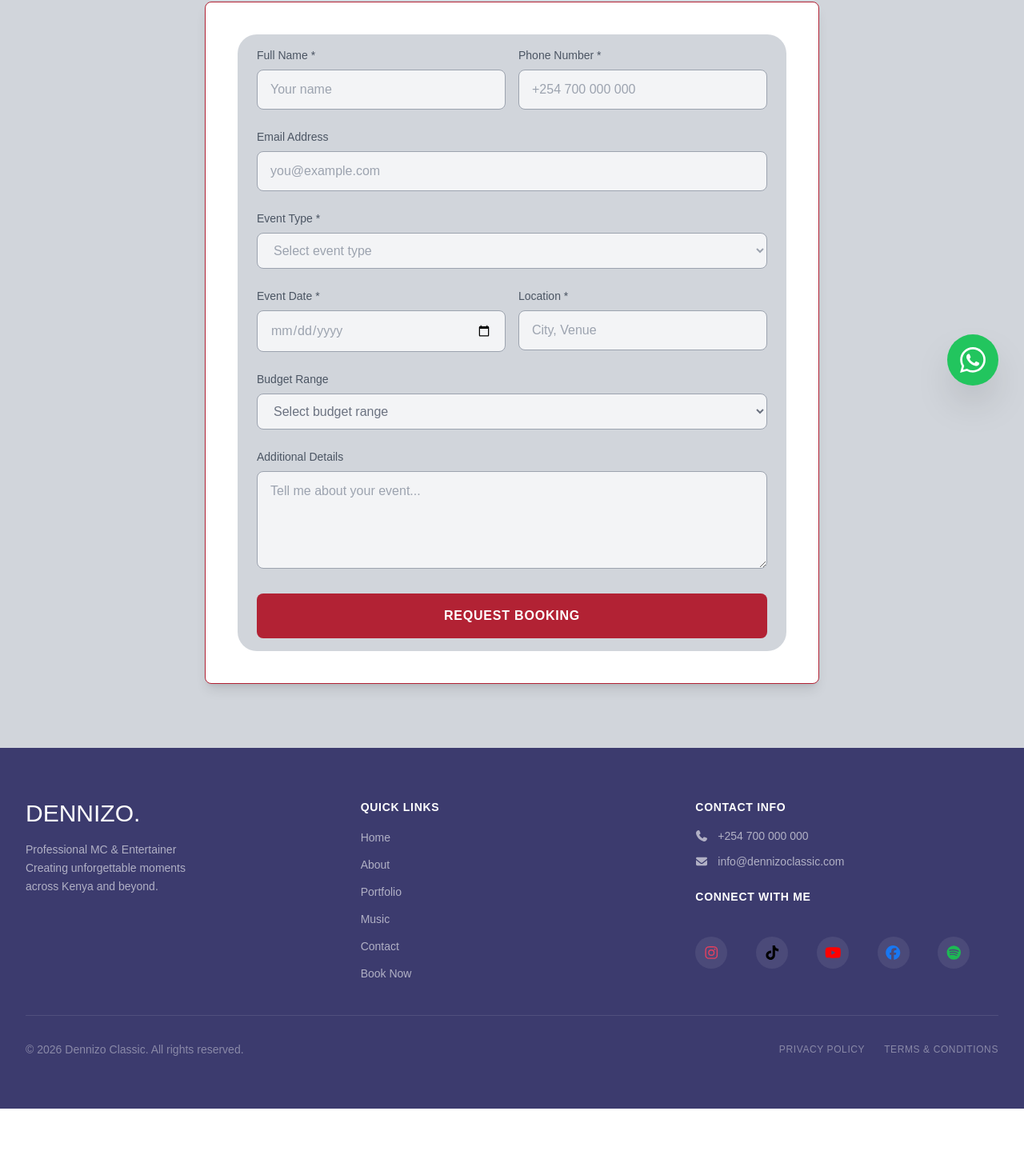
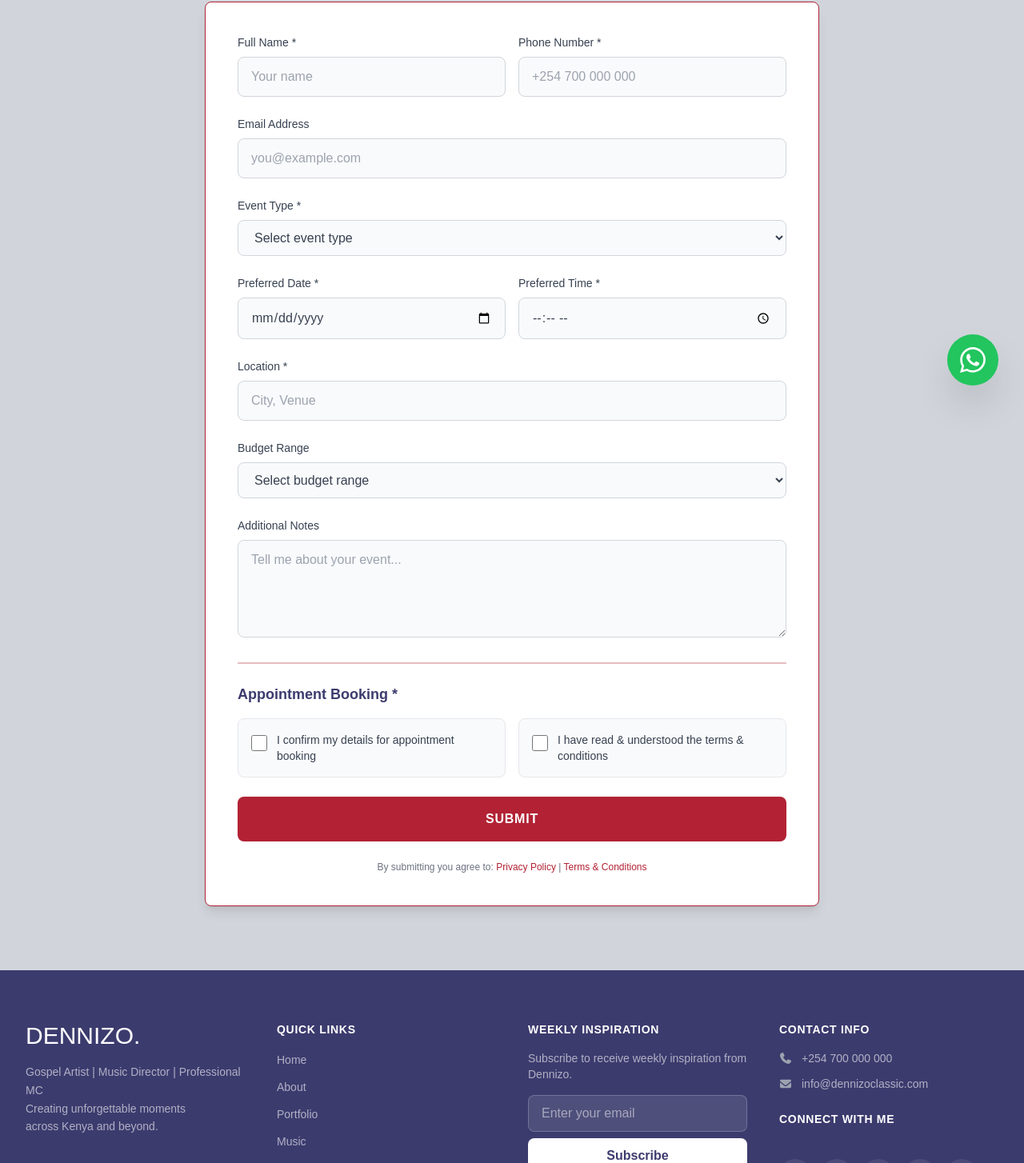
Before and after one commit to csandrew/dennizo-portfolio, a React (Vite) app: page /booking in a window 1280 px wide. Shown: the part 286-1740 px from the top of the page at 80% size. Before the commit the page ends 1672 px from the top, so only its background shows below. Built offline with nearby package versions, Linux system fonts and the light colour scheme; the HTML template or start-up script is replaced by a standard one.

Commit message:
Final updates: Booking form with appointment booking, newsletter, updated footer

```diff
--- a/src/components/layout/Footer.jsx
+++ b/src/components/layout/Footer.jsx
@@ -1,4 +1,4 @@
-import React from 'react'
+import React, { useState } from 'react'
 import { Link } from 'react-router-dom'
 import { FontAwesomeIcon } from '@fortawesome/react-fontawesome'
 import {
@@ -6,19 +6,34 @@ import {
   faTiktok,
   faYoutube,
   faFacebook,
-  faTwitter,
-  faSpotify,
-  faSoundcloud
+  faSpotify
 } from '@fortawesome/free-brands-svg-icons'
 import {
   faPhone,
   faEnvelope,
   faLocationDot,
-  faHeart
+  faHeart,
+  faEnvelopeOpen
 } from '@fortawesome/free-solid-svg-icons'
 
 const Footer = () => {
   const currentYear = new Date().getFullYear()
+  const [email, setEmail] = useState('')
+  const [status, setStatus] = useState('idle')
+
+  const handleSubscribe = (e) => {
+    e.preventDefault()
+    if (!email) return
+
+    setStatus('submitting')
+
+    // Simulate API call
+    setTimeout(() => {
+      setStatus('success')
+      setEmail('')
+      setTimeout(() => setStatus('idle'), 3000)
+    }, 1000)
+  }
 
   const socialLinks = [
     {
@@ -45,14 +60,12 @@ const Footer = () => {
       url: 'https://facebook.com/dennizoclassic',
       color: '#1877F2'
     },
-
     {
       name: 'Spotify',
       icon: faSpotify,
       url: 'https://spotify.com/dennizoclassic',
       color: '#1DB954'
     },
-
   ]
 
   const quickLinks = [
@@ -75,7 +88,7 @@ const Footer = () => {
       style={{ backgroundColor: '#3C3B6E' }}
     >
       <div className="max-w-7xl mx-auto px-4 sm:px-6 lg:px-8">
-        <div className="grid md:grid-cols-3 gap-10">
+        <div className="grid md:grid-cols-4 gap-10">
           {/* Brand Section */}
           <div className="md:col-span-1">
             <h3 className="text-3xl font-display mb-4">
@@ -83,7 +96,7 @@ const Footer = () => {
               <span className="text-pink_orchid">.</span>
             </h3>
             <p className="text-white/60 text-sm leading-relaxed">
-              Professional MC & Entertainer<br />
+              Gospel Artist | Music Director | Professional MC<br />
               Creating unforgettable moments<br />
               across Kenya and beyond.
             </p>
@@ -108,6 +121,46 @@ const Footer = () => {
             </ul>
           </div>
 
+          {/* Newsletter Section */}
+          <div>
+            <h4 className="font-bold text-white mb-4 text-sm uppercase tracking-wider">
+              Weekly Inspiration
+            </h4>
+            <p className="text-white/60 text-sm mb-4">
+              Subscribe to receive weekly inspiration from Dennizo.
+            </p>
+
+            <form onSubmit={handleSubscribe} className="space-y-3">
+              <div className="flex flex-col gap-2">
+                <input
+                  type="email"
+                  value={email}
+                  onChange={(e) => setEmail(e.target.value)}
+                  placeholder="Enter your email"
+                  required
+                  className="px-4 py-2.5 rounded-lg text-gray-800 bg-white/10 border border-white/20 text-white placeholder-white/50 focus:outline-none focus:border-pink_orchid transition-colors w-full"
+                />
+                <button
+                  type="submit"
+                  disabled={status === 'submitting'}
+                  className="px-4 py-2.5 bg-white text-secondary font-semibold rounded-lg hover:bg-white/80 transition-all disabled:opacity-50 w-full"
+                >
+                  {status === 'submitting' ? 'Subscribing...' : 'Subscribe'}
+                </button>
+              </div>
+
+              {status === 'success' && (
+                <p className="text-green-400 text-sm text-center">
+                  ✅ Subscribed successfully!
+                </p>
+              )}
+            </form>
+
+          {/*<p className="text-white/40 text-xs mt-3">
+              ✝️ Weekly inspiration delivered to your inbox
+            </p> */}
+          </div>
+
           {/* Contact Info */}
           <div>
             <h4 className="font-bold text-white mb-4 text-sm uppercase tracking-wider">
@@ -115,16 +168,14 @@ const Footer = () => {
             </h4>
             <ul className="space-y-3">
               <li className="flex items-center gap-3 text-white/60 hover:text-white transition-colors text-sm">
-                <FontAwesomeIcon icon={faPhone} className="text-pink_orchid w-4" />
+                <FontAwesomeIcon icon={faPhone} className="text-gray-400 w-4" />
                 <a href="tel:+254700000000">+254 700 000 000</a>
               </li>
               <li className="flex items-center gap-3 text-white/60 hover:text-white transition-colors text-sm">
-                <FontAwesomeIcon icon={faEnvelope} className="text-pink_orchid w-4" />
+                <FontAwesomeIcon icon={faEnvelope} className="text-gray-400 w-4" />
                 <a href="mailto:info@dennizoclassic.com">info@dennizoclassic.com</a>
               </li>
-
             </ul>
-
 
             {/* Social Links */}
             <div>
@@ -132,7 +183,7 @@ const Footer = () => {
                 Connect With Me
               </h4>
 
-              <div className="grid grid-cols-5">
+              <div className="flex gap-3">
                 {socialLinks.map((social) => (
                   <a
                     key={social.name}
@@ -150,12 +201,8 @@ const Footer = () => {
                   </a>
                 ))}
               </div>
-
             </div>
-
-
           </div>
-
         </div>
 
         {/* Bottom Bar */}
@@ -168,7 +215,7 @@ const Footer = () => {
               <Link
                 key={link.name}
                 to={link.href}
-                className="text-white/40 hover:text-pink_orchid transition-colors text-xs uppercase tracking-wider"
+                className="text-white/40 hover:text-white transition-colors text-xs uppercase tracking-wider"
               >
                 {link.name}
               </Link>
--- a/src/components/layout/Header.jsx
+++ b/src/components/layout/Header.jsx
@@ -33,7 +33,7 @@ const Header = () => {
           {/* Logo - Left */}
           <Link to="/" className="flex items-center flex-shrink-0">
             <span className="text-2xl font-display text-primary font-bold">
-              DENNIZO<span className="text-pink_orchid">.</span>
+              DENNIZOCLASSIC<span className="text-primary">.</span>
             </span>
           </Link>
 
@@ -86,7 +86,7 @@ const Header = () => {
               <Link
                 key={item.name}
                 to={item.href}
-                className="block py-2.5 px-4 text-sm font-semibold uppercase tracking-wider text-gray-600 hover:text-primary hover:bg-gray-50 transition-colors"
+                className="block py-2.5 px-4 text-sm font-semibold uppercase tracking-wider text-gray-600 hover:text-primary hover:bg-gray-200 transition-colors"
                 onClick={() => setIsOpen(false)}
               >
                 {item.name}
--- a/src/components/sections/Booking.jsx
+++ b/src/components/sections/Booking.jsx
@@ -1,5 +1,6 @@
 import React, { useState } from 'react'
 import { motion } from 'framer-motion'
+import { Link } from 'react-router-dom'
 
 const Booking = () => {
   const [formData, setFormData] = useState({
@@ -8,22 +9,40 @@ const Booking = () => {
     phone: '',
     eventType: '',
     eventDate: '',
+    eventTime: '',
     location: '',
     budget: '',
-    message: ''
+    message: '',
+    confirmDetails: false,
+    acceptTerms: false
   })
 
   const [status, setStatus] = useState('idle')
 
   const handleChange = (e) => {
-    setFormData({ ...formData, [e.target.name]: e.target.value })
+    const { name, value, type, checked } = e.target
+    setFormData({
+      ...formData,
+      [name]: type === 'checkbox' ? checked : value
+    })
   }
 
   const handleSubmit = async (e) => {
     e.preventDefault()
+
+    // Check if both checkboxes are checked
+    if (!formData.confirmDetails) {
+      alert('Please confirm your details for appointment booking.')
+      return
+    }
+
+    if (!formData.acceptTerms) {
+      alert('Please accept the Terms & Conditions to proceed.')
+      return
+    }
+
     setStatus('submitting')
 
-    // Send to your email or CRM
     try {
       await fetch('/api/booking', {
         method: 'POST',
@@ -37,9 +56,12 @@ const Booking = () => {
         phone: '',
         eventType: '',
         eventDate: '',
+        eventTime: '',
         location: '',
         budget: '',
-        message: ''
+        message: '',
+        confirmDetails: false,
+        acceptTerms: false
       })
     } catch (error) {
       setStatus('error')
@@ -56,13 +78,11 @@ const Booking = () => {
           viewport={{ once: true }}
           className="text-center mb-12"
         >
-
           <span className="text-primary font-body font-semibold text-sm uppercase tracking-widest mb-4">
             Bookings
           </span>
           <div className="w-24 h-1 bg-primary mx-auto rounded-full m-4"></div>
           <h2 className="section-title text-secondary">Book Now</h2>
-
           <p className="section-subtitle text-gray-700">
             Let's create unforgettable moments together
           </p>
@@ -71,10 +91,11 @@ const Booking = () => {
         <div className="flex flex-col gap-6 max-w-3xl mx-auto border border-primary rounded-lg p-6 md:p-10 bg-white shadow-lg">
 
           {/* Booking Form */}
-          <form onSubmit={handleSubmit} className="md:col-span-3 space-y-6 bg-gray-300 px-6 py-4 rounded-3xl">
+          <form onSubmit={handleSubmit} className="space-y-6">
+            {/* Name & Phone */}
             <div className="grid md:grid-cols-2 gap-4">
               <div>
-                <label className="block text-sm font-medium text-gray-600 mb-2">
+                <label className="block text-sm font-medium text-gray-700 mb-2">
                   Full Name *
                 </label>
                 <input
@@ -83,12 +104,12 @@ const Booking = () => {
                   required
                   value={formData.name}
                   onChange={handleChange}
-                  className="w-full px-4 py-3 bg-gray-100 border border-gray-400 rounded-lg focus:border-secondary focus:ring-2 focus:ring-secondary text-gray-400"
+                  className="w-full px-4 py-3 bg-gray-50 border border-gray-300 rounded-lg focus:border-primary focus:ring-2 focus:ring-primary/20 text-gray-700"
                   placeholder="Your name"
                 />
               </div>
               <div>
-                <label className="block text-sm font-medium text-gray-600 mb-2">
+                <label className="block text-sm font-medium text-gray-700 mb-2">
                   Phone Number *
                 </label>
                 <input
@@ -97,14 +118,15 @@ const Booking = () => {
                   required
                   value={formData.phone}
                   onChange={handleChange}
-                  className="w-full px-4 py-3 bg-gray-100 border border-gray-400 rounded-lg focus:border-secondary focus:ring-2 focus:ring-secondary text-gray-400"
+                  className="w-full px-4 py-3 bg-gray-50 border border-gray-300 rounded-lg focus:border-primary focus:ring-2 focus:ring-primary/20 text-gray-700"
                   placeholder="+254 700 000 000"
                 />
               </div>
             </div>
 
+            {/* Email */}
             <div>
-              <label className="block text-sm font-medium text-gray-600 mb-2">
+              <label className="block text-sm font-medium text-gray-700 mb-2">
                 Email Address
               </label>
               <input
@@ -112,13 +134,14 @@ const Booking = () => {
                 name="email"
                 value={formData.email}
                 onChange={handleChange}
-                className="w-full px-4 py-3 bg-gray-100 border border-gray-400 rounded-lg focus:border-secondary focus:ring-2 focus:ring-secondary text-gray-400"
+                className="w-full px-4 py-3 bg-gray-50 border border-gray-300 rounded-lg focus:border-primary focus:ring-2 focus:ring-primary/20 text-gray-700"
                 placeholder="you@example.com"
               />
             </div>
 
+            {/* Event Type */}
             <div>
-              <label className="block text-sm font-medium text-gray-600 mb-2">
+              <label className="block text-sm font-medium text-gray-700 mb-2">
                 Event Type *
               </label>
               <select
@@ -126,7 +149,7 @@ const Booking = () => {
                 required
                 value={formData.eventType}
                 onChange={handleChange}
-                className="w-full px-4 py-3 bg-gray-100 border border-gray-400 rounded-lg focus:border-secondary focus:ring-2 focus:ring-secondary text-gray-400"
+                className="w-full px-4 py-3 bg-gray-50 border border-gray-300 rounded-lg focus:border-primary focus:ring-2 focus:ring-primary/20 text-gray-700"
               >
                 <option value="">Select event type</option>
                 <option value="wedding">Wedding</option>
@@ -138,10 +161,11 @@ const Booking = () => {
               </select>
             </div>
 
+            {/* Preferred Date & Time */}
             <div className="grid md:grid-cols-2 gap-4">
               <div>
-                <label className="block text-sm font-medium text-gray-600 mb-2">
-                  Event Date *
+                <label className="block text-sm font-medium text-gray-700 mb-2">
+                  Preferred Date *
                 </label>
                 <input
                   type="date"
@@ -149,34 +173,50 @@ const Booking = () => {
                   required
                   value={formData.eventDate}
                   onChange={handleChange}
-                  className="w-full px-4 py-3 bg-gray-100 border border-gray-400 rounded-lg focus:border-secondary focus:ring-2 focus:ring-secondary text-gray-400"
+                  className="w-full px-4 py-3 bg-gray-50 border border-gray-300 rounded-lg focus:border-primary focus:ring-2 focus:ring-primary/20 text-gray-700"
                 />
               </div>
               <div>
-                <label className="block text-sm font-medium text-gray-600 mb-2">
-                  Location *
+                <label className="block text-sm font-medium text-gray-700 mb-2">
+                  Preferred Time *
                 </label>
                 <input
-                  type="text"
-                  name="location"
+                  type="time"
+                  name="eventTime"
                   required
-                  value={formData.location}
+                  value={formData.eventTime}
                   onChange={handleChange}
-                  className="w-full px-4 py-3 bg-gray-100 border border-gray-400 rounded-lg focus:border-secondary focus:ring-2 focus:ring-secondary text-gray-400"
-                  placeholder="City, Venue"
+                  className="w-full px-4 py-3 bg-gray-50 border border-gray-300 rounded-lg focus:border-primary focus:ring-2 focus:ring-primary/20 text-gray-700"
                 />
               </div>
             </div>
 
+            {/* Location */}
             <div>
-              <label className="block text-sm font-medium text-gray-600 mb-2">
+              <label className="block text-sm font-medium text-gray-700 mb-2">
+                Location *
+              </label>
+              <input
+                type="text"
+                name="location"
+                required
+                value={formData.location}
+                onChange={handleChange}
+                className="w-full px-4 py-3 bg-gray-50 border border-gray-300 rounded-lg focus:border-primary focus:ring-2 focus:ring-primary/20 text-gray-700"
+                placeholder="City, Venue"
+              />
+            </div>
+
+            {/* Budget */}
+            <div>
+              <label className="block text-sm font-medium text-gray-700 mb-2">
                 Budget Range
               </label>
               <select
                 name="budget"
                 value={formData.budget}
                 onChange={handleChange}
-                className="w-full px-4 py-3 bg-gray-100 border border-gray-400 rounded-lg focus:border-secondary focus:ring-2 focus:ring-secondary text-gray-500"
+                className="w-full px-4 py-3 bg-gray-50 border border-gray-300 rounded-lg focus:border-primary focus:ring-2 focus:ring-primary/20 text-gray-700"
               >
                 <option value="">Select budget range</option>
                 <option value="under-50k">Under 50,000 KES</option>
@@ -186,20 +226,63 @@ const Booking = () => {
               </select>
             </div>
 
+            {/* Additional Notes */}
             <div>
-              <label className="block text-sm font-medium text-gray-600 mb-2">
-                Additional Details
+              <label className="block text-sm font-medium text-gray-700 mb-2">
+                Additional Notes
               </label>
               <textarea
                 name="message"
                 rows="4"
                 value={formData.message}
                 onChange={handleChange}
-                className="w-full px-4 py-3 bg-gray-100 border border-gray-400 rounded-lg focus:border-secondary focus:ring-2 focus:ring-secondary text-gray-400"
+                className="w-full px-4 py-3 bg-gray-50 border border-gray-300 rounded-lg focus:border-primary focus:ring-2 focus:ring-primary/20 text-gray-700"
                 placeholder="Tell me about your event..."
               ></textarea>
             </div>
 
+            {/* Appointment Booking - Grid Section */}
+            <div className="border-t-2 border-primary/30 pt-6">
+              <h3 className="text-lg font-semibold text-secondary mb-4">
+                Appointment Booking *
+              </h3>
+
+              <div className="grid grid-cols-1 md:grid-cols-2 gap-4">
+                {/* Confirm Details */}
+                <div className="flex items-start gap-3 p-4 bg-gray-50 rounded-lg border border-gray-200">
+                  <input
+                    type="checkbox"
+                    name="confirmDetails"
+                    id="confirmDetails"
+                    required
+                    checked={formData.confirmDetails}
+                    onChange={handleChange}
+                    className="mt-1 w-5 h-5 text-primary border-gray-300 rounded focus:ring-primary flex-shrink-0"
+                  />
+                  <label htmlFor="confirmDetails" className="text-sm text-gray-700">
+                    I confirm my details for appointment booking
+                  </label>
+                </div>
+
+                {/* Terms & Conditions */}
+                <div className="flex items-start gap-3 p-4 bg-gray-50 rounded-lg border border-gray-200">
+                  <input
+                    type="checkbox"
+                    name="acceptTerms"
+                    id="acceptTerms"
+                    required
+                    checked={formData.acceptTerms}
+                    onChange={handleChange}
+                    className="mt-1 w-5 h-5 text-primary border-gray-300 rounded focus:ring-primary flex-shrink-0"
+                  />
+                  <label htmlFor="acceptTerms" className="text-sm text-gray-700">
+                    I have read & understood the terms & conditions
+                  </label>
+                </div>
+              </div>
+            </div>
+
+            {/* Submit Button */}
             <button
               type="submit"
               disabled={status === 'submitting'}
@@ -209,17 +292,25 @@ const Booking = () => {
                   : 'hover:bg-primary-dark transform hover:scale-[1.02]'
               }`}
             >
-              {status === 'submitting' ? 'Sending...' : 'Request Booking'}
+              {status === 'submitting' ? 'Sending...' : 'Submit'}
             </button>
 
+            {/* Legal Agreement Text */}
+            <p className="text-xs text-gray-500 text-center">
+              By submitting you agree to:{' '}
+              <Link to="/privacy" className="text-primary hover:underline">Privacy Policy</Link>
+              {' | '}
+              <Link to="/terms" className="text-primary hover:underline">Terms & Conditions</Link>
+            </p>
+
             {status === 'success' && (
-              <div className="p-4 bg-green-500/10 border border-green-500 rounded-lg text-green-300 text-center">
+              <div className="p-4 bg-green-50 border border-green-500 rounded-lg text-green-700 text-center">
                 ✅ Thank you! I'll get back to you within 2 hours.
               </div>
             )}
 
             {status === 'error' && (
-              <div className="p-4 bg-red-500/20 border border-red-500 rounded-lg text-red-300 text-center">
+              <div className="p-4 bg-red-50 border border-red-500 rounded-lg text-red-700 text-center">
                 ❌ Something went wrong. Please call me directly or try again.
               </div>
             )}
--- a/src/components/sections/Hero.jsx
+++ b/src/components/sections/Hero.jsx
@@ -12,10 +12,10 @@ const Hero = () => {
           style={{ filter: 'brightness(0.3)' }}
         ></div>
         {/* Dark gradient overlay */}
-        <div className="absolute inset-0 bg-secondary/90"></div>
+        <div className="absolute inset-0 bg-secondary/70"></div>
       </div>
 
-      <div className="container-custom relative z-10 py-32">
+      <div className="container-custom relative z-10 py-48 md:py-64 flex flex-col items-center text-center">
         <motion.div
           initial={{ opacity: 0, y: 20 }}
           animate={{ opacity: 1, y: 0 }}
@@ -33,15 +33,16 @@ const Hero = () => {
           </h1>
 
           <p className="text-xl md:text-2xl text-gray-200 font-body font-light mb-2">
-            Professional MC & Entertainer
+            Gospel Artist | Music Director | Professional MC
           </p>
 
-          <p className="text-lg text-gray-300 font-body font-light mb-8 max-w-2xl">
+          <p className="text-md text-gray-300 font-body font-light mb-8 max-w-2xl">
             Bringing energy, elegance, and unforgettable moments to weddings,
             corporate events & live shows across Kenya
           </p>
 
-          <div className="flex flex-col sm:flex-row gap-4">
+
+          <div className="flex flex-col sm:flex-row items-center justify-center gap-4">
             <Link
               to="/booking"
               className="inline-flex items-center justify-center px-8 py-4 bg-white text-black font-body font-bold uppercase tracking-wider rounded-lg hover:bg-accent/80 transition-all transform hover:scale-105"
```
Also changed, not shown: src/components/sections/Portfolio.jsx (+15 -0 lines).
